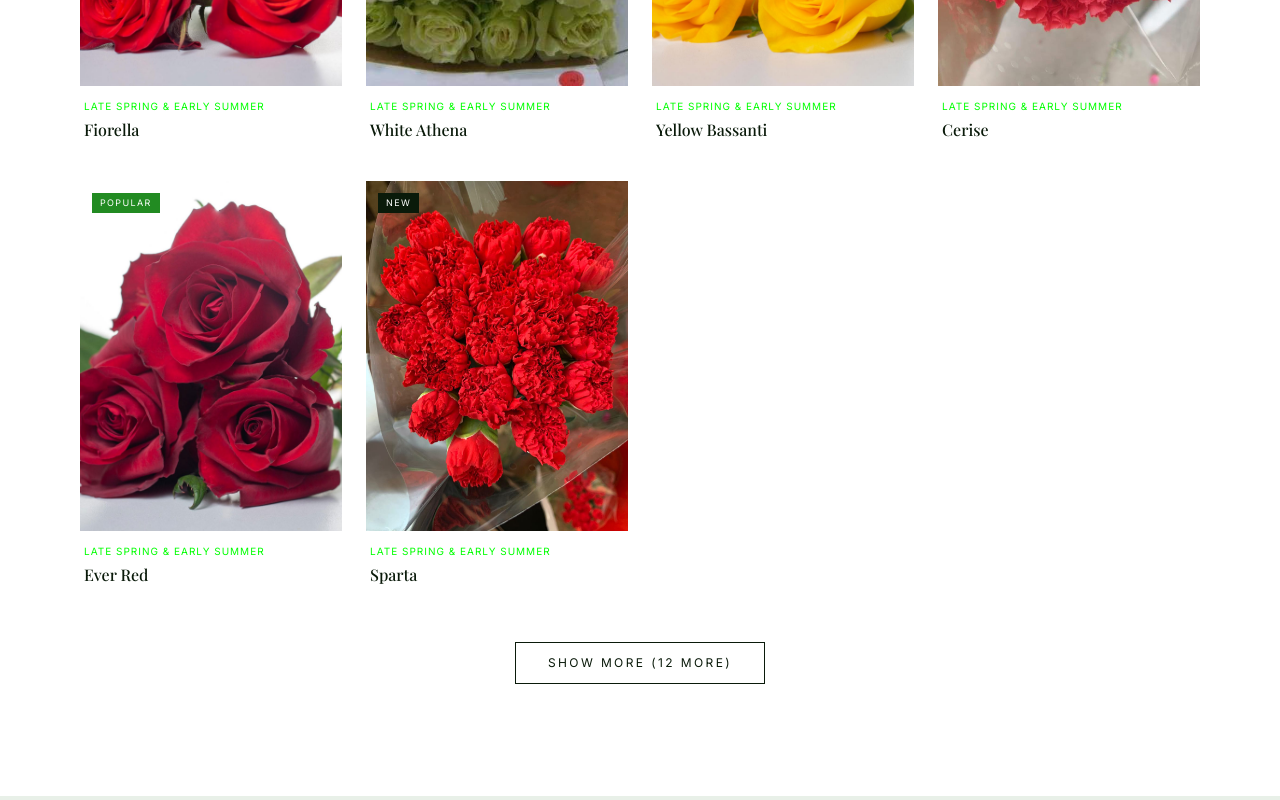
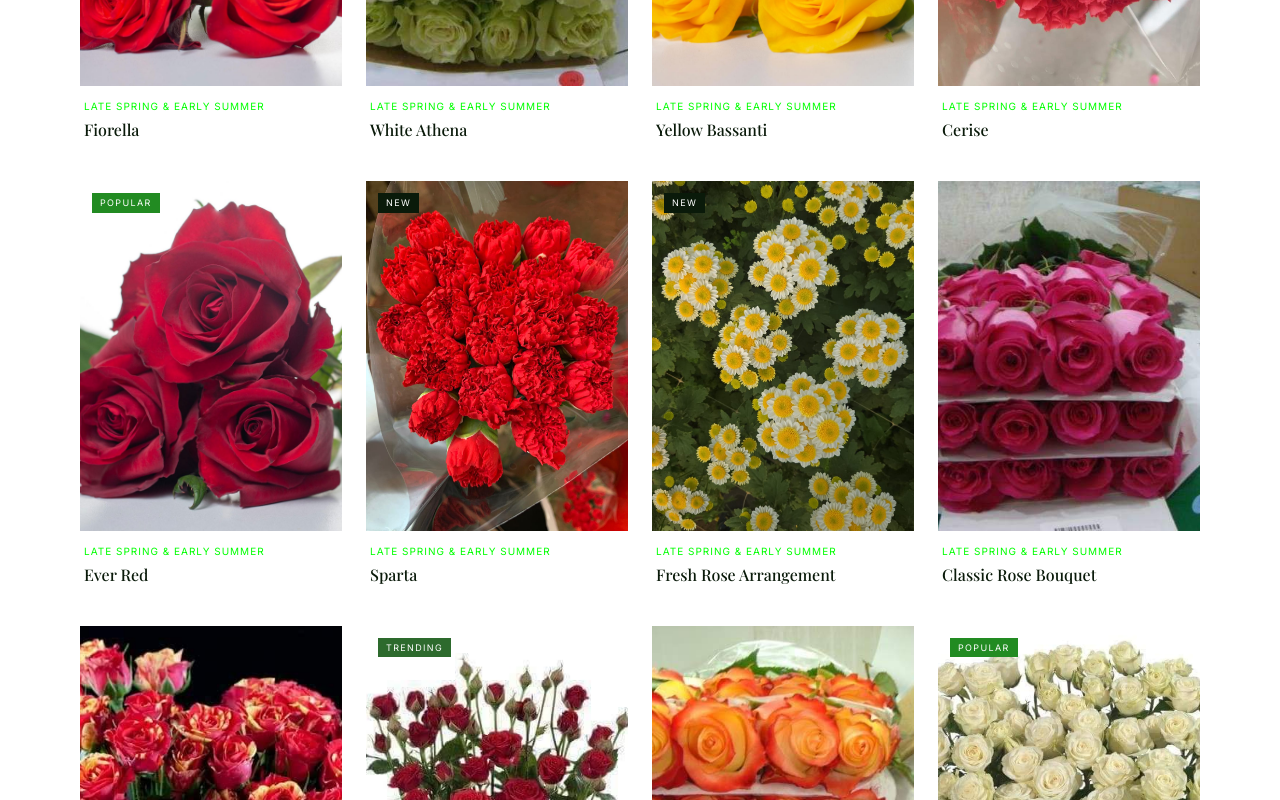
Before and after one commit to mederhoo-script/david-flower-project, a Next.js app: page / in a window 1280 px wide. Shown: the part 2000-2800 px from the top of the page. Built offline with nearby package versions, Linux system fonts and the light colour scheme; a web font is replaced by a local one.

Commit message:
Increase homepage catalog to show all 18 David images by default
Co-authored-by: mederhoo-script <133251935+mederhoo-script@users.noreply.github.com>

```diff
--- a/components/FlowersSection.tsx
+++ b/components/FlowersSection.tsx
@@ -16,7 +16,7 @@ interface Props {
   designs: Design[];
 }
 
-const INITIAL_VISIBLE = 6;
+const INITIAL_VISIBLE = 18;
 
 export default function FlowersSection({ designs }: Props) {
   const [activeFlower, setActiveFlower] = useState<Design | null>(null);
```
Also changed, not shown: 2 other files (tests, documents, lock files or other folders).
